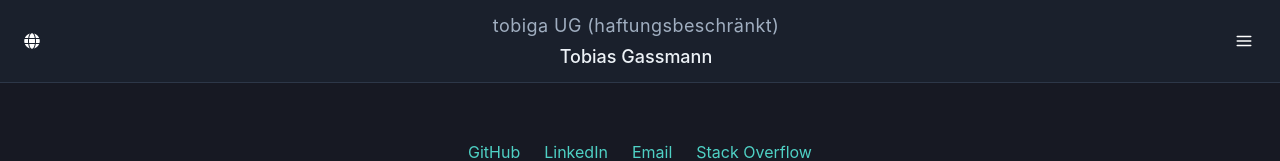
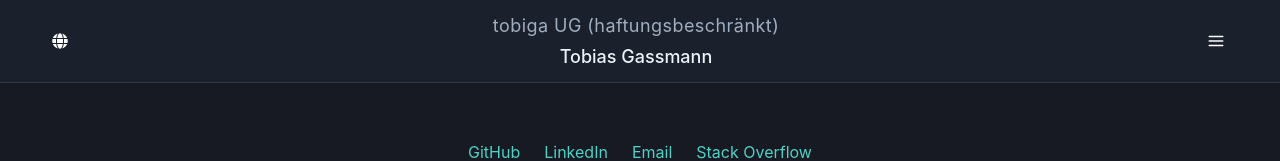
Before and after one commit to tobias74/tobiga, a React (Vite) app in the folder packages/react-app/: page /en/ in a window 1280 px wide. Shown: the top 161 px of the page. Built offline with nearby package versions, Linux system fonts and the light colour scheme.

Commit message:
limit width of navbar

```diff
--- a/packages/react-app/src/components/Navbar.jsx
+++ b/packages/react-app/src/components/Navbar.jsx
@@ -37,17 +37,21 @@ const Navbar = () => {
     return (
         <Box
             as="nav"
-            position="fixed" // Make the Navbar fixed at the top
+            position="fixed"
             top="0"
             width="100%"
             zIndex="999"
-            bg="gray.800" // Set a background color to distinguish it from content
+            bg="gray.800"
             p={3}
+            borderBottom="1px solid"
+            borderColor="gray.700"
+        >
+            <Box
+                maxWidth="1200px"  // Limit the width of the navbar content
+                mx="auto"  // Center the navbar content horizontally
                 display="flex"
                 justifyContent="space-between"
                 alignItems="center"
-            borderBottom="1px solid"
-            borderColor="gray.700"
             >
                 {/* Left Section: Language Menu */}
                 <Menu>
@@ -110,6 +114,7 @@ const Navbar = () => {
                     </DrawerContent>
                 </Drawer>
             </Box>
+        </Box>
     );
 };
 
```
Lines whose indentation alone changed are shown as unchanged.
